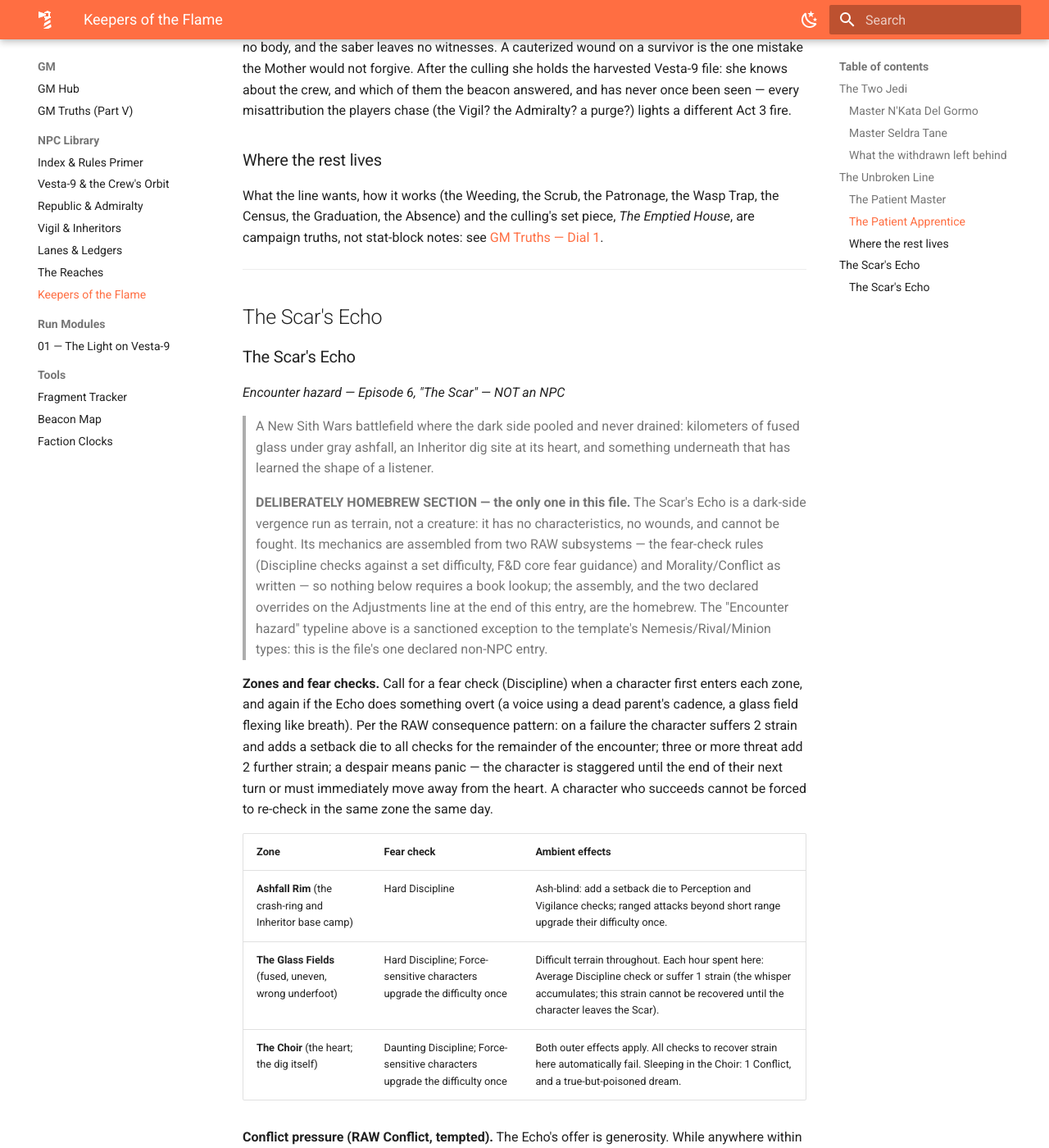
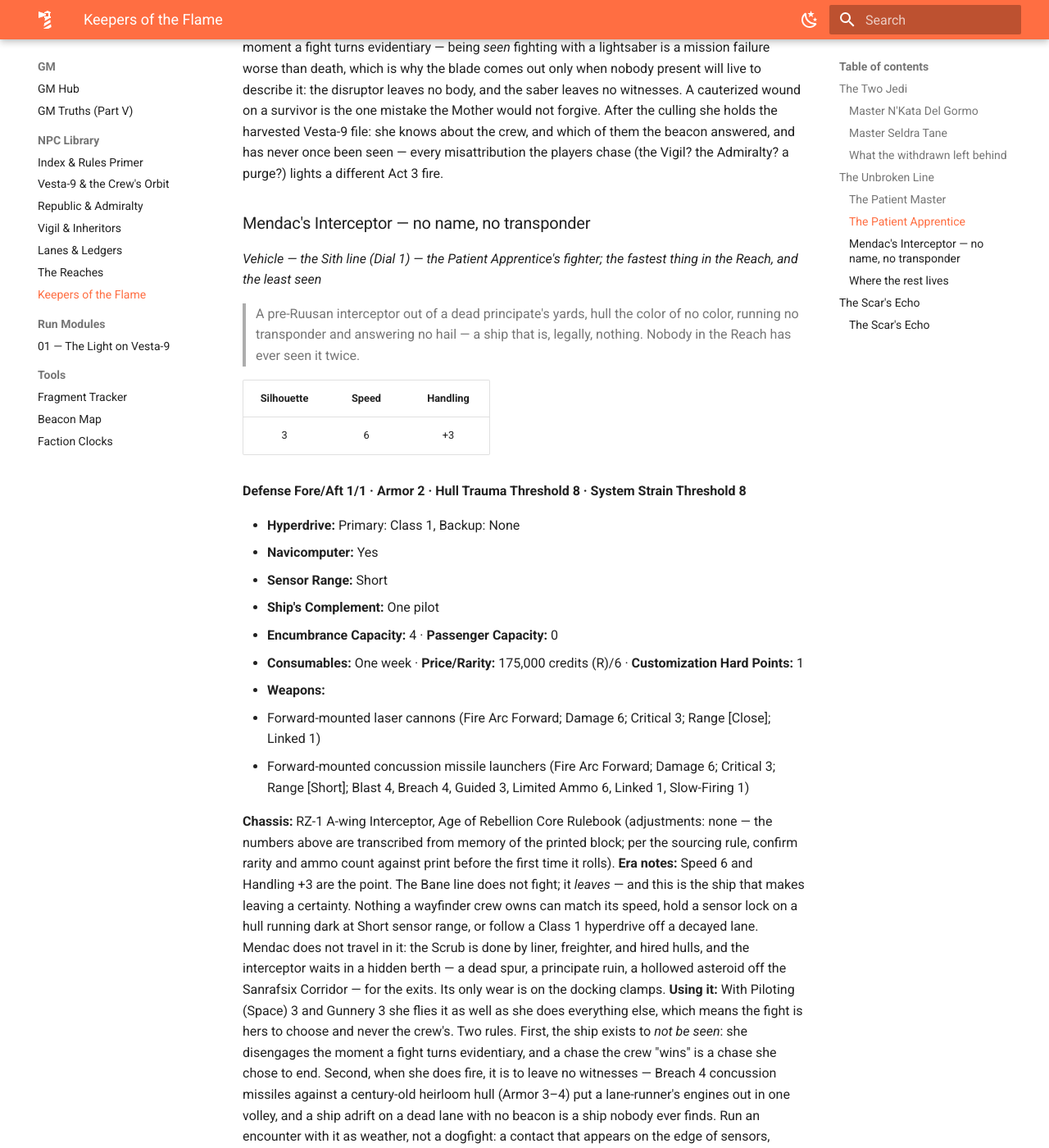
Before and after one commit to iandoriath/ember-age, an MkDocs documentation site: the page built from docs/gm/npcs/keepers.md, in a window 1280 px wide and 1400 px high, scrolled down 6810 px. Shown: the whole window at 82% size. Built offline with MkDocs 1.6.1 and Material for MkDocs 9.7.7, drawn with Linux system fonts in a browser that asks for light colours; some of the changed text lies outside the part shown.

Commit message:
Darth Mendac gets a fighter: an unnamed, transponder-less pre-Ruusan interceptor (RZ-1 A-wing pull, Age of Rebellion Core — Speed 6, Handling +3, Class 1 hyperdrive, lasers and Breach 4 concussion missiles), kept in a hidden berth for the exits; her block gains Gunnery 3 and Piloting (Space) 3 as declared adjustments so she flies it as well as she does everything else. GM-locked file only — nothing in the player-facing ships catalogue.
Co-Authored-By: Claude Fable 5 <noreply@anthropic.com>

```diff
--- a/docs/gm/npcs/keepers.md
+++ b/docs/gm/npcs/keepers.md
@@ -89,13 +89,38 @@ Dial 1, statted. Bane, then Zannah, then Cognus — and the record goes silent,
 
 **Soak 4 · Wounds 18 · Strain 20 · M/R Defense 2/3**
 
-- **Skills:** Athletics 2, Brawl 2, Charm 3, Cool 3, Deception 3, Knowledge (Core Worlds) 3, Lightsaber 3, Perception 2, Ranged (Heavy) 2, Ranged (Light) 3, Stealth 3, Vigilance 4
+- **Skills:** Athletics 2, Brawl 2, Charm 3, Cool 3, Deception 3, Gunnery 3, Knowledge (Core Worlds) 3, Lightsaber 3, Perception 2, Piloting (Space) 3, Ranged (Heavy) 2, Ranged (Light) 3, Stealth 3, Vigilance 4
 - **Talents:** Adversary 3 (*upgrade the difficulty of all combat checks targeting her three times*), Intense Focus (*maneuver: suffer 1 strain to upgrade the ability of her next skill check once*), Stalker 2 (*add two boost dice to her Coordination and Stealth checks*), Uncanny Senses 2 (*add two boost dice to her Perception checks*)
 - **Abilities:** **Force Rating 2.** Dark-Side Force User (*generates Force points from dark side results; using light side results costs her a Destiny Point flip and strain, per RAW*). Force powers: Influence (*may spend a Force point to inflict 2 strain on a target within short range, or — winning an opposed Discipline versus Discipline check — to make one target within short range adopt an emotional state or believe something untrue for a few minutes, or four rounds in combat*).
 - **Equipment:** Pre-Ruusan disruptor, for the bodies that must never be identified (Ranged [Light]; Damage 10; Critical 2; Range [Short]; Vicious 4), Darth Cognus's lightsaber, carried out of Screecher's Reach seven years ago — the one thing she owns that the Mother did not give her (Lightsaber; Damage 6; Critical 2; Range [Engaged]; Breach 1, Sunder — the Force and Destiny–line profile, as Coll's), one anonymous industrial blasting charge (Ranged [Light]; Damage 8; Critical 4; Range [Short]; Blast 6, Limited Ammo 1).
 
-**Chassis:** Emperor's Hand, Edge of the Empire Core Rulebook, p. 402 (adjustments: declared — the printed vibrosword is replaced by a lightsaber, and the block's Melee 3 is read as Lightsaber 3; everything else as printed).
+**Chassis:** Emperor's Hand, Edge of the Empire Core Rulebook, p. 402 (adjustments: declared — the printed vibrosword is replaced by a lightsaber, and the block's Melee 3 is read as Lightsaber 3; **Gunnery 3 and Piloting (Space) 3 are added**, so that she flies the interceptor below as well as she does everything else; everything else as printed).
 **Using her:** The culling of the Inheritors is her graduation exam, and the grade is *anonymity*: the senior circle dead across a dozen worlds in one night, the archives vanished rather than burned, and nobody sane concluding "Sith." Force Rating 2 is justified as the line's entire pedagogy poured into a single student (era rule, Part VII). She never claims a kill, never duels when a fall down a lift shaft will do, and withdraws the moment a fight turns evidentiary — being *seen* fighting with a lightsaber is a mission failure worse than death, which is why the blade comes out only when nobody present will live to describe it: the disruptor leaves no body, and the saber leaves no witnesses. A cauterized wound on a survivor is the one mistake the Mother would not forgive. After the culling she holds the harvested Vesta-9 file: she knows about the crew, and which of them the beacon answered, and has never once been seen — every misattribution the players chase (the Vigil? the Admiralty? a purge?) lights a different Act 3 fire.
+
+### Mendac's Interceptor — no name, no transponder
+*Vehicle — the Sith line (Dial 1) — the Patient Apprentice's fighter; the fastest thing in the Reach, and the least seen*
+
+> A pre-Ruusan interceptor out of a dead principate's yards, hull the color of no color, running no transponder and answering no hail — a ship that is, legally, nothing. Nobody in the Reach has ever seen it twice.
+
+| Silhouette | Speed | Handling |
+|:-:|:-:|:-:|
+| 3 | 6 | +3 |
+
+**Defense Fore/Aft 1/1 · Armor 2 · Hull Trauma Threshold 8 · System Strain Threshold 8**
+
+- **Hyperdrive:** Primary: Class 1, Backup: None
+- **Navicomputer:** Yes
+- **Sensor Range:** Short
+- **Ship's Complement:** One pilot
+- **Encumbrance Capacity:** 4 · **Passenger Capacity:** 0
+- **Consumables:** One week · **Price/Rarity:** 175,000 credits (R)/6 · **Customization Hard Points:** 1
+- **Weapons:**
+  - Forward-mounted laser cannons (Fire Arc Forward; Damage 6; Critical 3; Range [Close]; Linked 1)
+  - Forward-mounted concussion missile launchers (Fire Arc Forward; Damage 6; Critical 3; Range [Short]; Blast 4, Breach 4, Guided 3, Limited Ammo 6, Linked 1, Slow-Firing 1)
+
+**Chassis:** RZ-1 A-wing Interceptor, Age of Rebellion Core Rulebook (adjustments: none — the numbers above are transcribed from memory of the printed block; per the sourcing rule, confirm rarity and ammo count against print before the first time it rolls).
+**Era notes:** Speed 6 and Handling +3 are the point. The Bane line does not fight; it *leaves* — and this is the ship that makes leaving a certainty. Nothing a wayfinder crew owns can match its speed, hold a sensor lock on a hull running dark at Short sensor range, or follow a Class 1 hyperdrive off a decayed lane. Mendac does not travel in it: the Scrub is done by liner, freighter, and hired hulls, and the interceptor waits in a hidden berth — a dead spur, a principate ruin, a hollowed asteroid off the Sanrafsix Corridor — for the exits. Its only wear is on the docking clamps.
+**Using it:** With Piloting (Space) 3 and Gunnery 3 she flies it as well as she does everything else, which means the fight is hers to choose and never the crew's. Two rules. First, the ship exists to *not be seen*: she disengages the moment a fight turns evidentiary, and a chase the crew "wins" is a chase she chose to end. Second, when she does fire, it is to leave no witnesses — Breach 4 concussion missiles against a century-old heirloom hull (Armor 3–4) put a lane-runner's engines out in one volley, and a ship adrift on a dead lane with no beacon is a ship nobody ever finds. Run an encounter with it as weather, not a dogfight: a contact that appears on the edge of sensors, matches every course change for one long minute, and is gone before anyone can say what it was. If the crew ever gets a clear look at it — a hull silhouette, a drive signature — that is the first hard evidence in the campaign that the Absence has a shape, and it should cost her something: the Mother would not forgive a *second* sighting. Improv hook: the docking cradle at a freshly opened site is still warm, and no ship anyone can find left it.
 
 ### Where the rest lives
 
```
